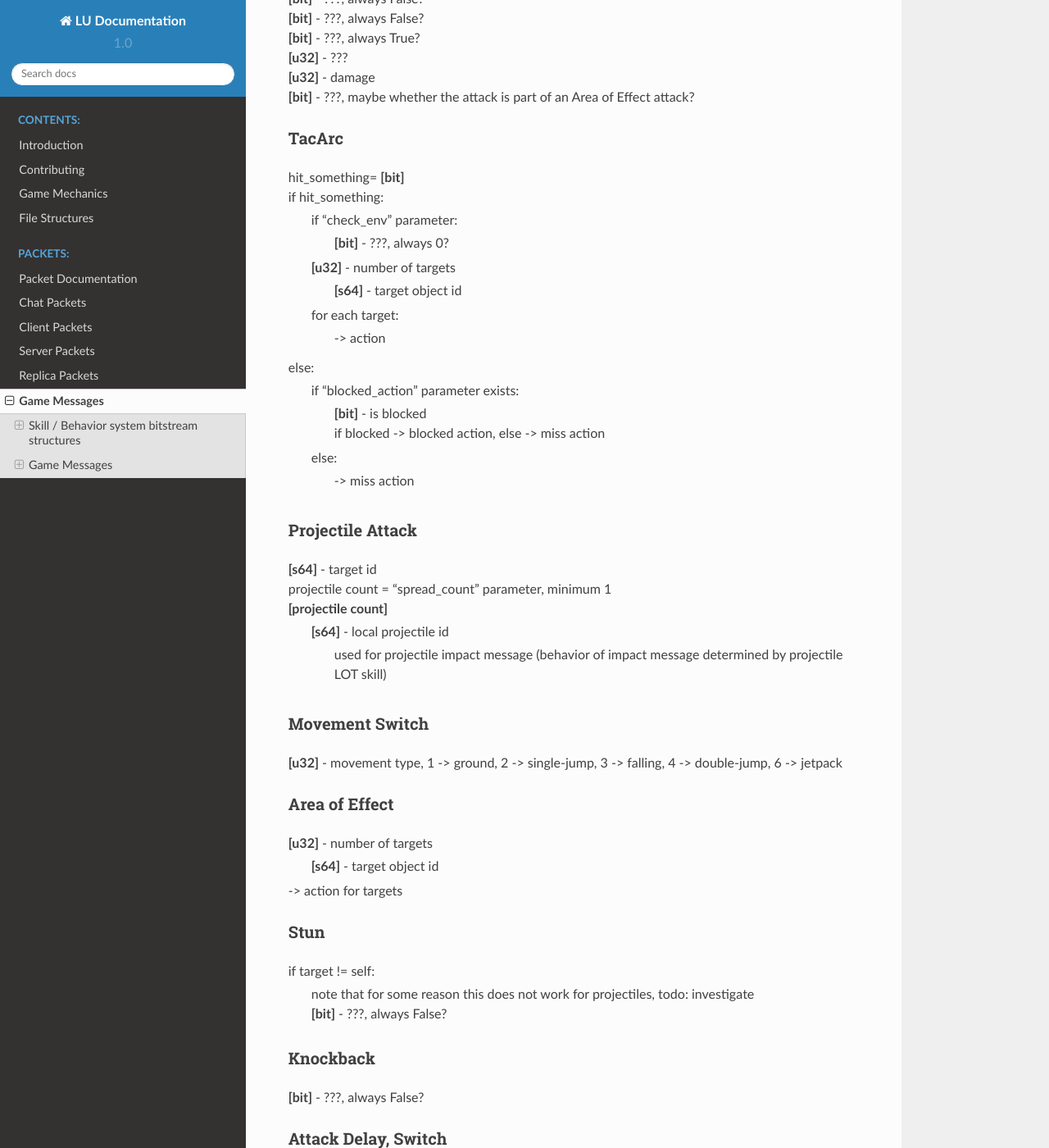
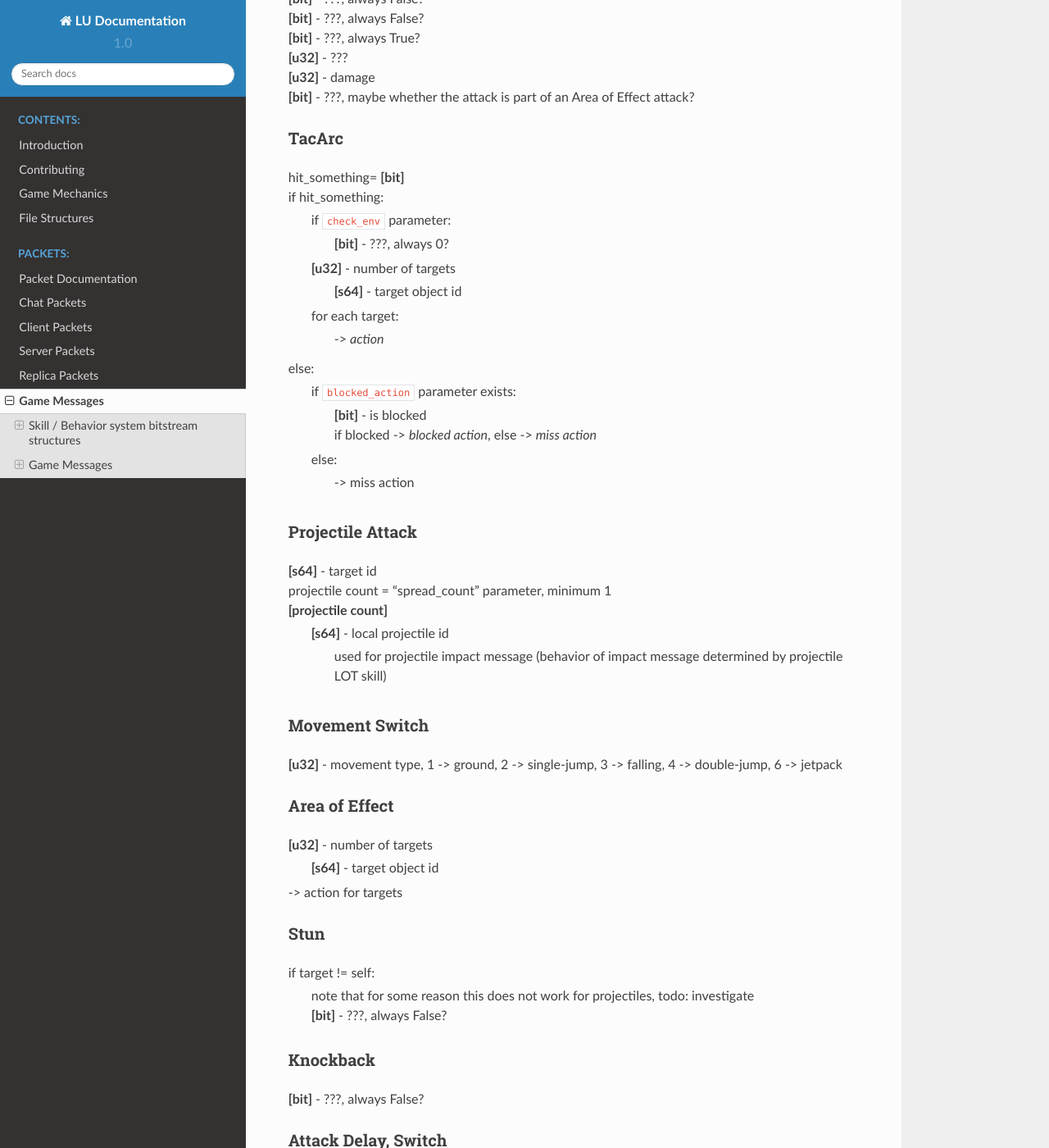
Before and after one commit to LUDevNet/Docs, a Sphinx documentation site: the page built from docs/game-messages.rst, in a window 1280 px wide and 1400 px high, scrolled down 620 px. Shown: the whole window at 82% size. Built offline with Sphinx 7.4.7 and the Read the Docs theme 2.0.0, drawn with Linux system fonts in a browser that asks for light colours; pages that are not in the unit, such as notebooks, are missing from menus.

```diff
--- a/docs/_static/css/packets.css
+++ b/docs/_static/css/packets.css
@@ -12,6 +12,16 @@ table.docutils tr, table.docutils td {
 
 .line-block {
 	margin-bottom: 24px;
+}
+
+.rst-content .line-block
+{
+	margin-left: 0px;
+}
+
+.rst-content .line>.line-block, .rst-content .line-block>.line-block
+{
+	margin-left: 24px;
 }
 
 .rst-content .line-block .line-block, .rst-content .field-body .line-block {
--- a/docs/game-messages.rst
+++ b/docs/game-messages.rst
@@ -29,16 +29,16 @@ TacArc
 ^^^^^^
 | hit_something= **[bit]**
 | if hit_something:
-| 	if “check_env” parameter:
+| 	if ``check_env`` parameter:
 | 		**[bit]** - ???, always 0?
 | 	**[u32]** - number of targets
 | 		**[s64]** - target object id
 | 	for each target:
-| 		-> action
+| 		-> `action`
 | else:
-| 	if “blocked_action” parameter exists:
+| 	if ``blocked_action`` parameter exists:
 | 		**[bit]** - is blocked
-| 		if blocked -> blocked action, else -> miss action
+| 		if blocked -> `blocked action`, else -> `miss action`
 | 	else:
 | 		-> miss action
 
--- a/docs/index.rst
+++ b/docs/index.rst
@@ -17,6 +17,7 @@ The purpose of this documentation is to list and protocol all the information ab
 
    intro
    contributing
+   client-list
    game-mechanics
    file-structures
 
```
